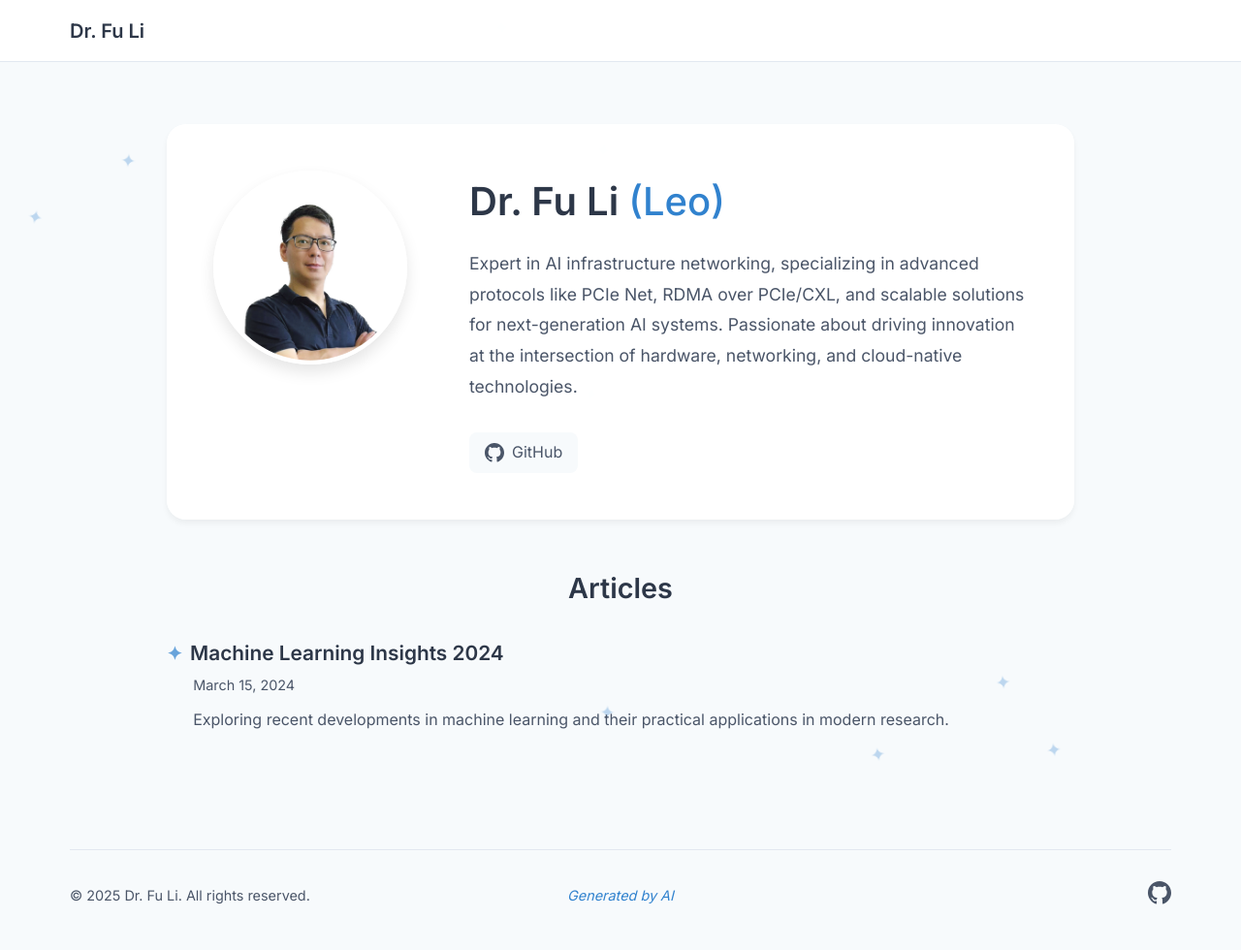
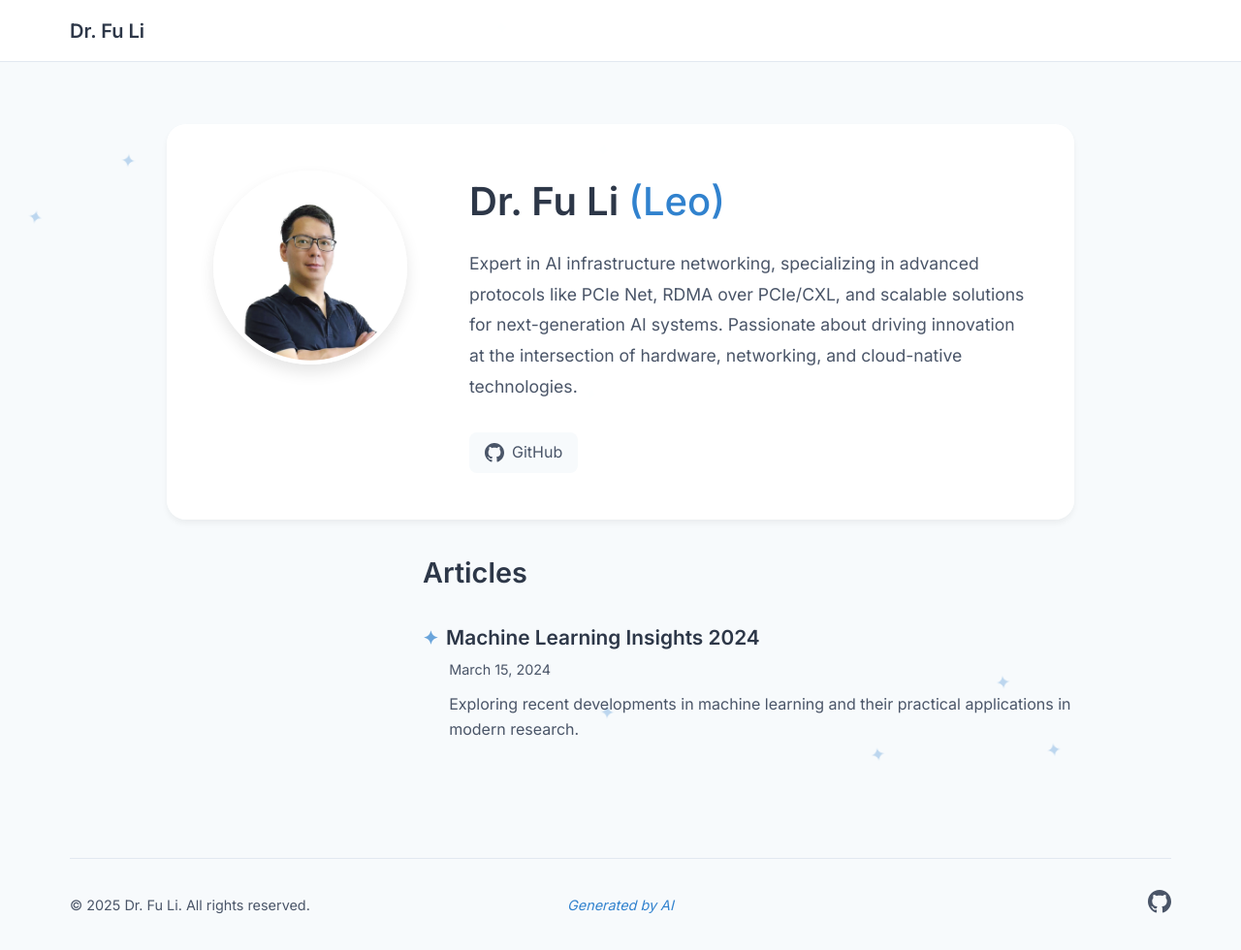
Before and after one commit to leoustc/leoustc.github.io, a Jekyll site: the page built from index.md, in a window 1280 px wide and 980 px high. Shown: the whole window at 97% size. Built offline with Jekyll 4.4.1, drawn with Linux system fonts in a browser that asks for light colours.

Commit message:
20250121.23.42.22.33407

```diff
--- a/assets/css/styles.css
+++ b/assets/css/styles.css
@@ -644,3 +644,28 @@ body {
 .star:nth-child(8) { left: 75%; animation-delay: 1.5s; }
 .star:nth-child(9) { left: 85%; animation-delay: 3.5s; }
 .star:nth-child(10) { left: 95%; animation-delay: 4.5s; }
+
+/* Update container alignments */
+.profile-container, .posts-section {
+    max-width: 1000px;
+    width: 100%;
+    margin: 2rem auto;
+    padding: 0 2rem;
+}
+
+/* Align post list with profile content */
+.posts-list {
+    padding-left: calc(200px + 4rem); /* Width of profile image (200px) + gap (4rem) */
+}
+
+.section-title {
+    padding-left: calc(200px + 4rem);
+    text-align: left;
+}
+
+/* Responsive adjustments */
+@media (max-width: 768px) {
+    .posts-list, .section-title {
+        padding-left: 0;
+    }
+}
```
